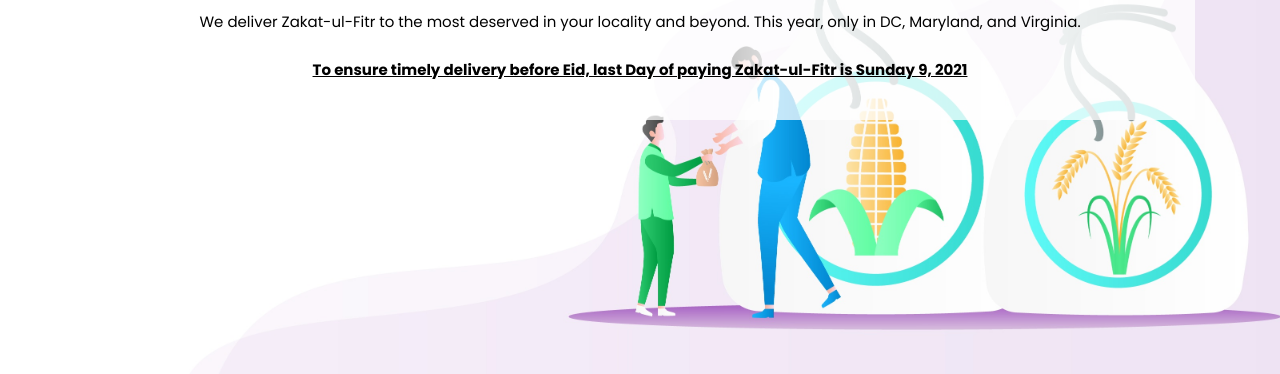
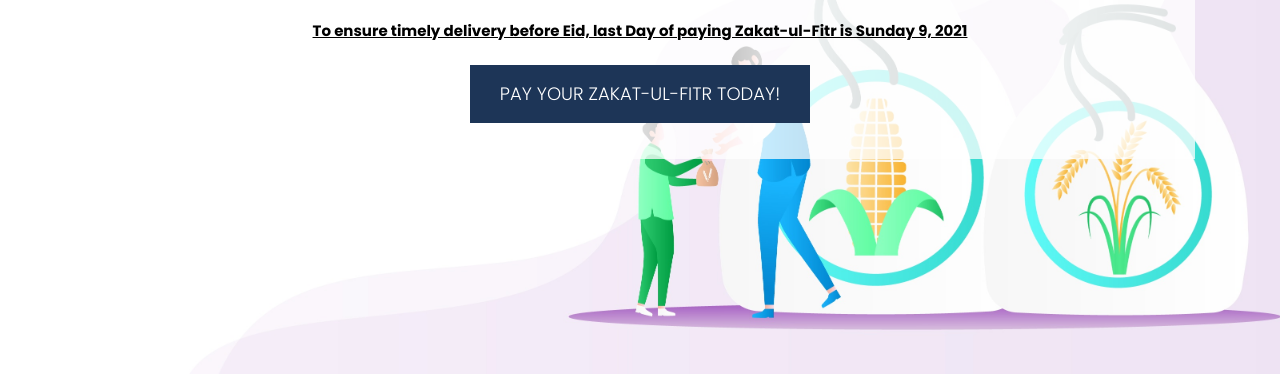
Before and after one commit to the-colab/nodee, a plain HTML site: page services.html in a window 1280 px wide. Shown: the part 426-800 px from the top of the page. Drawn offline with nearby package versions, Linux system fonts and the light colour scheme.

Commit message:
adding CTA button above fold

```diff
--- a/services.html
+++ b/services.html
@@ -47,6 +47,9 @@
                         <h1 class="heading-wrap">Give <span class="pink-color">Zakat-ul-Fitr</span> for Ramadan 1442 A.H.</h1>
                         <p>We deliver Zakat-ul-Fitr to the most deserved in your locality and beyond. This year, only in DC, Maryland, and Virginia.</p>
                         <p><b><u>To ensure timely delivery before Eid, last Day of paying Zakat-ul-Fitr is Sunday 9, 2021</u></b></p>
+                        <p>
+                            <a href="https://8126.wufoo.com/forms/z1wmkcd91ng42sw/"  class="button-primary">Pay Your Zakat-ul-Fitr Today!</a>
+                        </p>
                     </div>
                 </div>
                 <!--banner html end here-->
```
